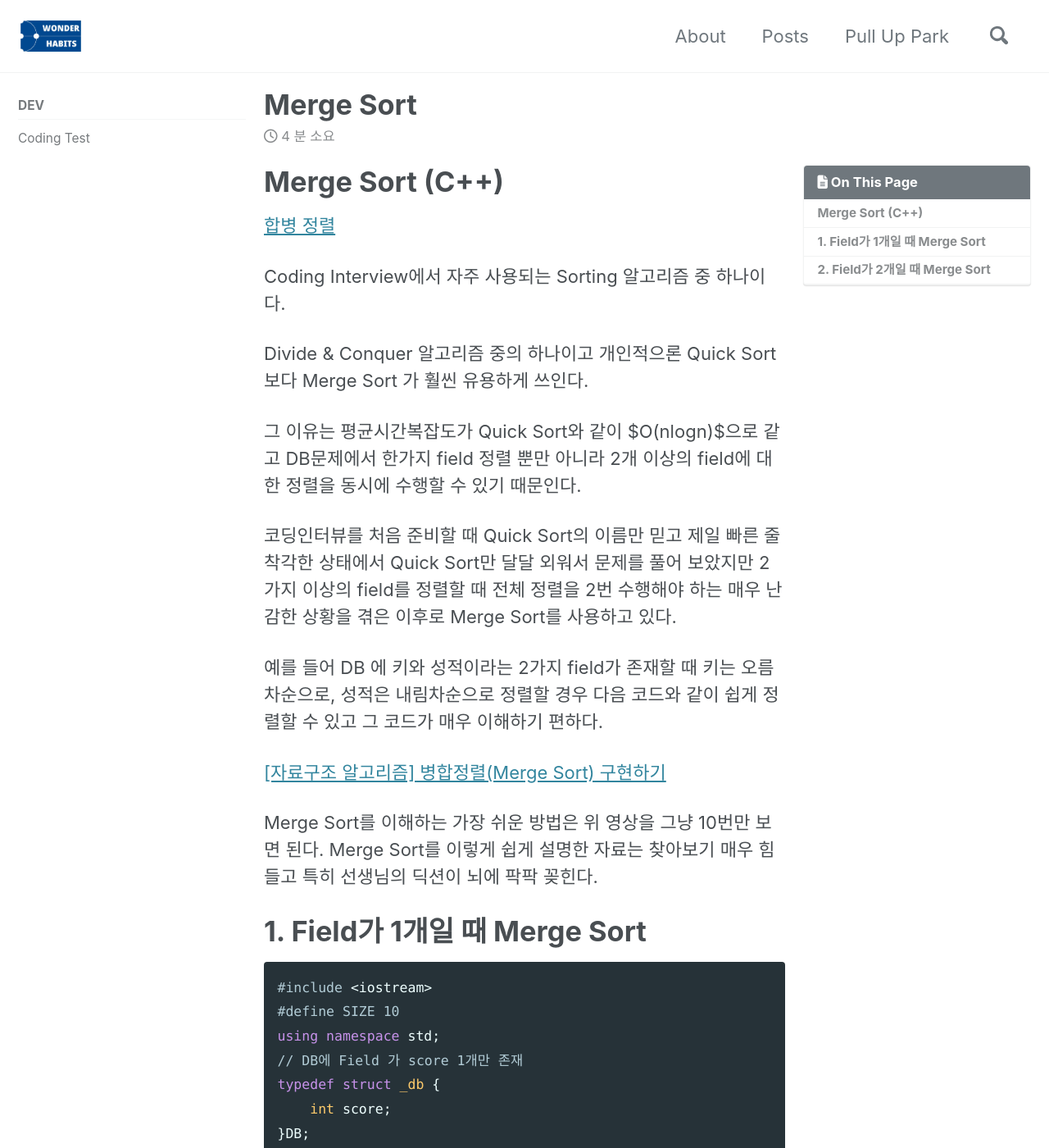
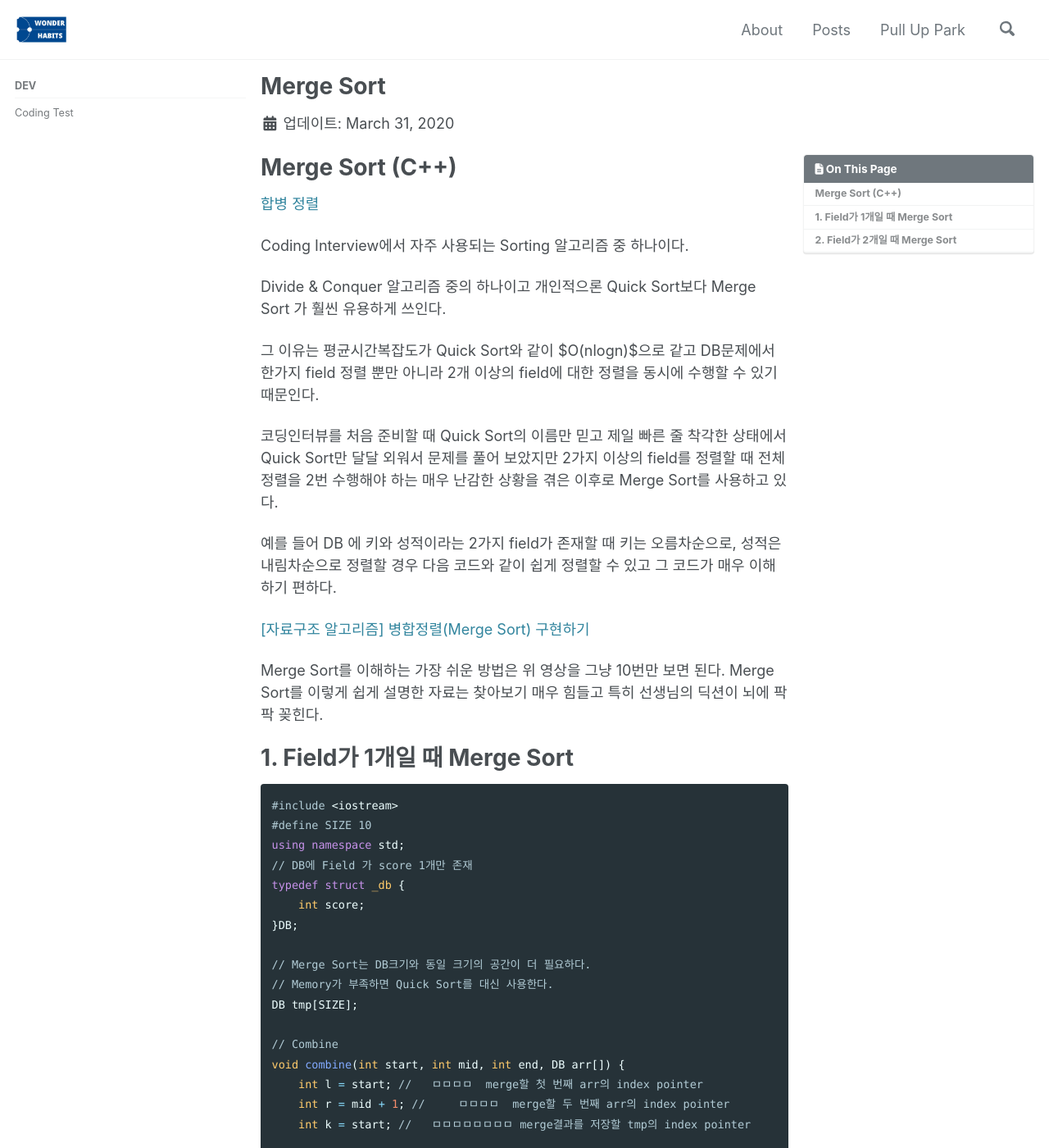
Before and after one commit to WonderHabits/wonderhabits.github.io, a Jekyll site: the page built from _posts/2020-03-31-dev-coding_interview_mergeSort.md, in a window 1280 px wide and 1400 px high. Shown: the whole window at 82% size. Built offline with Jekyll 4.4.1, drawn with Linux system fonts in a browser that asks for light colours; cached includes are drawn as plain includes; nearby versions of some CDN libraries; comment, search, counter and statistics services are not loaded; some of the changed text lies outside the part shown.

Commit message:
github.io font, link 등등 조절

````diff
--- a/_layouts/single.html
+++ b/_layouts/single.html
@@ -18,17 +18,32 @@
   {% include sidebar.html %}
 
   <article class="page" itemscope itemtype="https://schema.org/CreativeWork">
-    {% if page.title %}<meta itemprop="headline" content="{{ page.title | markdownify | strip_html | strip_newlines | escape_once }}">{% endif %}
-    {% if page.excerpt %}<meta itemprop="description" content="{{ page.excerpt | markdownify | strip_html | strip_newlines | escape_once }}">{% endif %}
-    {% if page.date %}<meta itemprop="datePublished" content="{{ page.date | date_to_xmlschema }}">{% endif %}
-    {% if page.last_modified_at %}<meta itemprop="dateModified" content="{{ page.last_modified_at | date_to_xmlschema }}">{% endif %}
+    {% if page.title %}
+    <meta itemprop="headline" content="{{ page.title | markdownify | strip_html | strip_newlines | escape_once }}">{%
+    endif %}
+    {% if page.excerpt %}
+    <meta itemprop="description" content="{{ page.excerpt | markdownify | strip_html | strip_newlines | escape_once }}">
+    {% endif %}
+    {% if page.date %}
+    <meta itemprop="datePublished" content="{{ page.date | date_to_xmlschema }}">{% endif %}
+    {% if page.last_modified_at %}
+    <meta itemprop="dateModified" content="{{ page.last_modified_at | date_to_xmlschema }}">{% endif %}
 
     <div class="page__inner-wrap">
       {% unless page.header.overlay_color or page.header.overlay_image %}
       <header>
-          {% if page.title %}<h1 id="page-title" class="page__title" itemprop="headline">{{ page.title | markdownify | remove: "<p>" | remove: "</p>" }}</h1>{% endif %}
-          {% if page.read_time %}
-            <p class="page__meta"><i class="far fa-clock" aria-hidden="true"></i> {% include read-time.html %}</p>
+        {% if page.title %}<h1 id="page-title" class="page__title" itemprop="headline">{{ page.title | markdownify |
+          remove: "<p>" | remove: "</p>" }}</h1>{% endif %}
+        {% if page.date %}
+        <!--
+            <p class="page__meta"><i class="far fa-clock" aria-hidden="true"></i> {% include read-time.html %}</p>	            <p class="page__meta"><i class="far fa-clock" aria-hidden="true"></i> {% include read-time.html %}</p>
+            devinlife comments :
+                싱글 페이지(포스트)에 제목 밑에 Updated 시간 표기
+                기존에는 read_time이 표기. read_time -> date 변경
+        -->
+        <p class="page__date"><i class="fas fa-fw fa-calendar-alt" aria-hidden="true"></i> {{
+          site.data.ui-text[site.locale].date_label | default: "Updated:" }} <time
+            datetime="{{ page.date | date_to_xmlschema }}">{{ page.date | date: "%B %d, %Y" }}</time></p>
         {% endif %}
       </header>
       {% endunless %}
@@ -37,13 +52,17 @@
         {% if page.toc %}
         <aside class="sidebar__right {% if page.toc_sticky %}sticky{% endif %}">
           <nav class="toc">
-              <header><h4 class="nav__title"><i class="fas fa-{{ page.toc_icon | default: 'file-alt' }}"></i> {{ page.toc_label | default: site.data.ui-text[site.locale].toc_label | default: "On this page" }}</h4></header>
+            <header>
+              <h4 class="nav__title"><i class="fas fa-{{ page.toc_icon | default: 'file-alt' }}"></i> {{ page.toc_label
+                | default: site.data.ui-text[site.locale].toc_label | default: "On this page" }}</h4>
+            </header>
             {% include toc.html sanitize=true html=content h_min=1 h_max=6 class="toc__menu" %}
           </nav>
         </aside>
         {% endif %}
         {{ content }}
-        {% if page.link %}<div><a href="{{ page.link }}" class="btn btn--primary">{{ site.data.ui-text[site.locale].ext_link_label | default: "Direct Link" }}</a></div>{% endif %}
+        {% if page.link %}<div><a href="{{ page.link }}" class="btn btn--primary">{{
+            site.data.ui-text[site.locale].ext_link_label | default: "Direct Link" }}</a></div>{% endif %}
       </section>
 
       <footer class="page__meta">
@@ -52,9 +71,14 @@
         {% endif %}
         {% include page__taxonomy.html %}
         {% if page.last_modified_at %}
-          <p class="page__date"><strong><i class="fas fa-fw fa-calendar-alt" aria-hidden="true"></i> {{ site.data.ui-text[site.locale].date_label | default: "Updated:" }}</strong> <time datetime="{{ page.last_modified_at | date: "%Y-%m-%d" }}">{{ page.last_modified_at | date: "%B %-d, %Y" }}</time></p>
+        <p class="page__date"><strong><i class="fas fa-fw fa-calendar-alt" aria-hidden="true"></i> {{
+            site.data.ui-text[site.locale].date_label | default: "Updated:" }}</strong> <time
+            datetime="{{ page.last_modified_at | date: " %Y-%m-%d" }}">{{ page.last_modified_at | date: "%B %-d, %Y"
+            }}</time></p>
         {% elsif page.date %}
-          <p class="page__date"><strong><i class="fas fa-fw fa-calendar-alt" aria-hidden="true"></i> {{ site.data.ui-text[site.locale].date_label | default: "Updated:" }}</strong> <time datetime="{{ page.date | date_to_xmlschema }}">{{ page.date | date: "%B %-d, %Y" }}</time></p>
+        <p class="page__date"><strong><i class="fas fa-fw fa-calendar-alt" aria-hidden="true"></i> {{
+            site.data.ui-text[site.locale].date_label | default: "Updated:" }}</strong> <time
+            datetime="{{ page.date | date_to_xmlschema }}">{{ page.date | date: "%B %-d, %Y" }}</time></p>
         {% endif %}
       </footer>
 
@@ -68,20 +92,24 @@
     {% endif %}
   </article>
 
-  {% comment %}<!-- only show related on a post page when `related: true` -->{% endcomment %}
+  {% comment %}
+  <!-- only show related on a post page when `related: true` -->{% endcomment %}
   {% if page.id and page.related and site.related_posts.size > 0 %}
   <div class="page__related">
-      <h4 class="page__related-title">{{ site.data.ui-text[site.locale].related_label | default: "You May Also Enjoy" }}</h4>
+    <h4 class="page__related-title">{{ site.data.ui-text[site.locale].related_label | default: "You May Also Enjoy" }}
+    </h4>
     <div class="grid__wrapper">
       {% for post in site.related_posts limit:4 %}
       {% include archive-single.html type="grid" %}
       {% endfor %}
     </div>
   </div>
-  {% comment %}<!-- otherwise show recent posts if no related when `related: true` -->{% endcomment %}
+  {% comment %}
+  <!-- otherwise show recent posts if no related when `related: true` -->{% endcomment %}
   {% elsif page.id and page.related %}
   <div class="page__related">
-      <h4 class="page__related-title">{{ site.data.ui-text[site.locale].related_label | default: "You May Also Enjoy" }}</h4>
+    <h4 class="page__related-title">{{ site.data.ui-text[site.locale].related_label | default: "You May Also Enjoy" }}
+    </h4>
     <div class="grid__wrapper">
       {% for post in site.posts limit:4 %}
       {% if post.id == page.id %}
--- a/_posts/2020-03-31-dev-coding_interview_mergeSort.md
+++ b/_posts/2020-03-31-dev-coding_interview_mergeSort.md
@@ -114,6 +114,7 @@
 36 45 64 70 89 90 91 98 100 100
 ```
 
+
 # 2. Field가 2개일 때 Merge Sort
 
 ```cpp
--- a/_sass/minimal-mistakes/_base.scss
+++ b/_sass/minimal-mistakes/_base.scss
@@ -126,6 +126,9 @@
 /* links */
 
 a {
+    /* devinlife : a link 하이퍼링크 밑줄 없애기 */
+  text-decoration: none;
+
   &:focus {
     @extend %tab-focus;
   }
--- a/_sass/minimal-mistakes/_reset.scss
+++ b/_sass/minimal-mistakes/_reset.scss
@@ -15,11 +15,11 @@
   }
 
   @include breakpoint($large) {
-    font-size: 20px;
+    font-size: 18px;
   }
 
   @include breakpoint($x-large) {
-    font-size: 22px;
+    font-size: 18px;
   }
 
   -webkit-text-size-adjust: 100%;
````
Also changed, not shown: _includes/archive-single.html (+18 -11 lines). Lines whose indentation alone changed are shown as unchanged.
